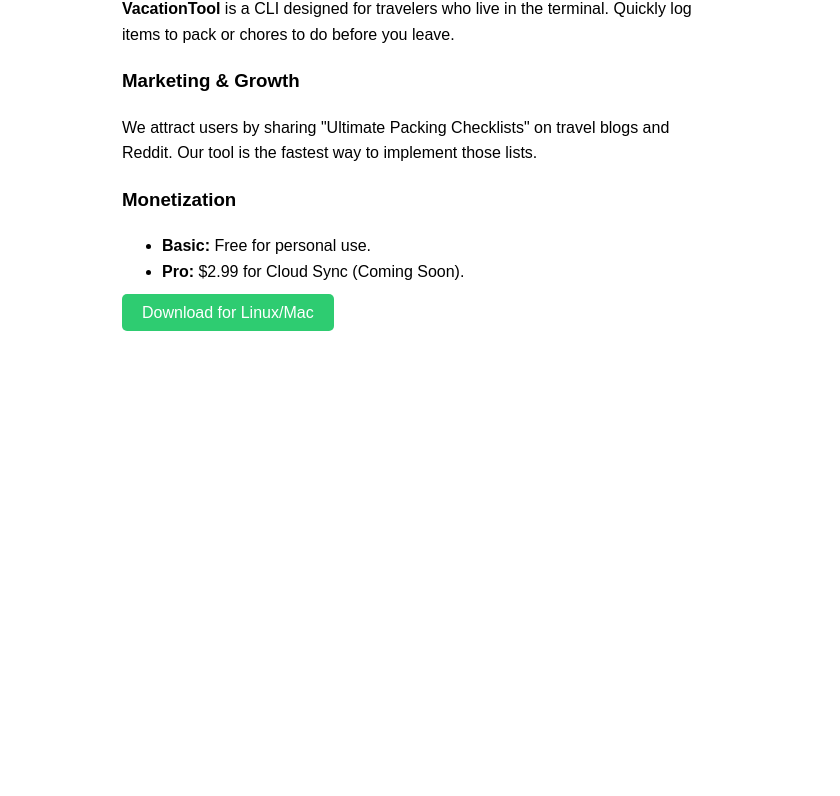
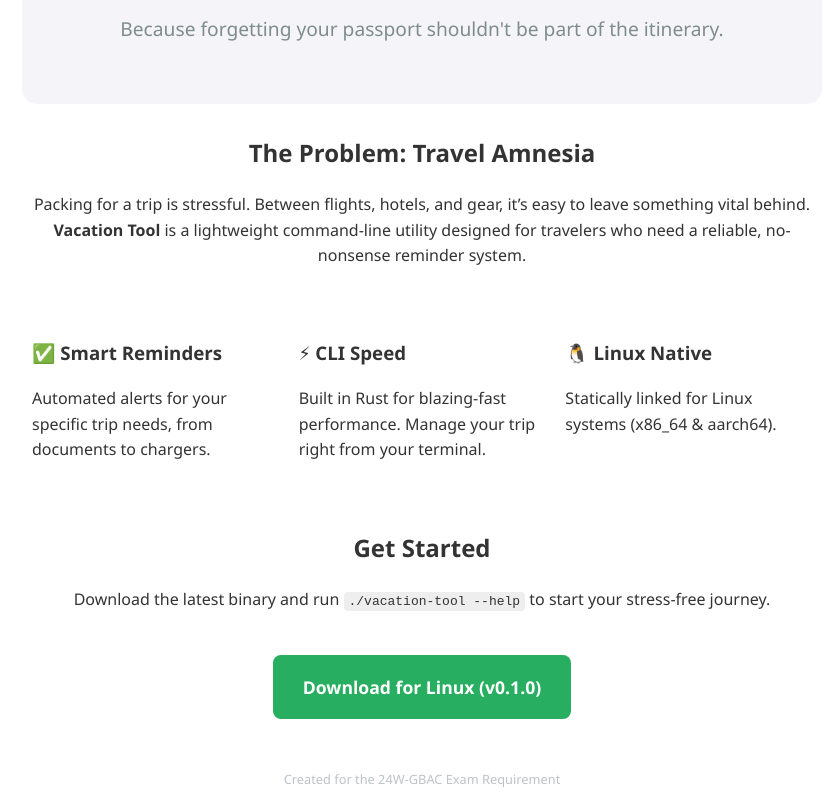
Before and after one commit to htethtetaung0706-byte/vacation-tool, a plain HTML site: page index.html in a window 1280 px wide. Shown: the part 158-954 px from the top of the page, without its empty margins (218-1058 px from the left). Before the commit the page ends 800 px from the top, so only its background shows below. Drawn offline with Linux system fonts and the light colour scheme.

Commit message:
Update index.html

```diff
--- a/index.html
+++ b/index.html
@@ -2,25 +2,56 @@
 <html lang="en">
 <head>
     <meta charset="UTF-8">
-    <title>VacationTool - Stress-Free Planning</title>
+    <title>Vacation Tool | Never Forget a Trip Detail</title>
     <style>
-        body { font-family: sans-serif; line-height: 1.6; max-width: 600px; margin: 40px auto; padding: 20px; }
-        .button { background: #2ecc71; color: white; padding: 10px 20px; text-decoration: none; border-radius: 5px; }
+        body { font-family: 'Segoe UI', Tahoma, Geneva, Verdana, sans-serif; line-height: 1.6; color: #333; max-width: 800px; margin: 0 auto; padding: 40px; text-align: center; }
+        header { background: #f4f4f9; padding: 40px; border-radius: 15px; margin-bottom: 30px; }
+        h1 { color: #2c3e50; margin-bottom: 10px; }
+        .tagline { font-size: 1.2em; color: #7f8c8d; }
+        .features { display: flex; justify-content: space-around; margin: 40px 0; text-align: left; }
+        .feature-item { flex: 1; padding: 10px; }
+        .button { background: #27ae60; color: white; padding: 18px 30px; text-decoration: none; border-radius: 8px; font-weight: bold; font-size: 1.1em; display: inline-block; transition: background 0.3s; }
+        .button:hover { background: #219150; }
+        code { background: #eee; padding: 2px 5px; border-radius: 4px; }
     </style>
 </head>
 <body>
-    <h1>Don't Forget the Sunscreen! ☀️</h1>
-    <p><b>VacationTool</b> is a CLI designed for travelers who live in the terminal. Quickly log items to pack or chores to do before you leave.</p>
 
-    <h3>Marketing & Growth</h3>
-    <p>We attract users by sharing "Ultimate Packing Checklists" on travel blogs and Reddit. Our tool is the fastest way to implement those lists.</p>
+    <header>
+        <h1>Vacation Tool 🏖️</h1>
+        <p class="tagline">Because forgetting your passport shouldn't be part of the itinerary.</p>
+    </header>
 
-    <h3>Monetization</h3>
-    <ul>
-        <li><b>Basic:</b> Free for personal use.</li>
-        <li><b>Pro:</b> $2.99 for Cloud Sync (Coming Soon).</li>
-    </ul>
+    <section>
+        <h2>The Problem: Travel Amnesia</h2>
+        <p>Packing for a trip is stressful. Between flights, hotels, and gear, it’s easy to leave something vital behind. <strong>Vacation Tool</strong> is a lightweight command-line utility designed for travelers who need a reliable, no-nonsense reminder system.</p>
+    </section>
 
-    <a class="button" href="#">Download for Linux/Mac</a>
+    <div class="features">
+        <div class="feature-item">
+            <h3>✅ Smart Reminders</h3>
+            <p>Automated alerts for your specific trip needs, from documents to chargers.</p>
+        </div>
+        <div class="feature-item">
+            <h3>⚡ CLI Speed</h3>
+            <p>Built in Rust for blazing-fast performance. Manage your trip right from your terminal.</p>
+        </div>
+        <div class="feature-item">
+            <h3>🐧 Linux Native</h3>
+            <p>Statically linked for Linux systems (x86_64 & aarch64).</p>
+        </div>
+    </div>
+
+    <section>
+        <h2>Get Started</h2>
+        <p>Download the latest binary and run <code>./vacation-tool --help</code> to start your stress-free journey.</p>
+        <br>
+        <a href="https://github.com/htethtetaung0706-byte/vacation-tool/releases" class="button">Download for Linux (v0.1.0)</a>
+    </section>
+
+    <footer style="margin-top: 50px; color: #bdc3c7; font-size: 0.8em;">
+        <p>Created for the 24W-GBAC Exam Requirement</p>
+    </footer>
+
 </body>
 </html>
```
